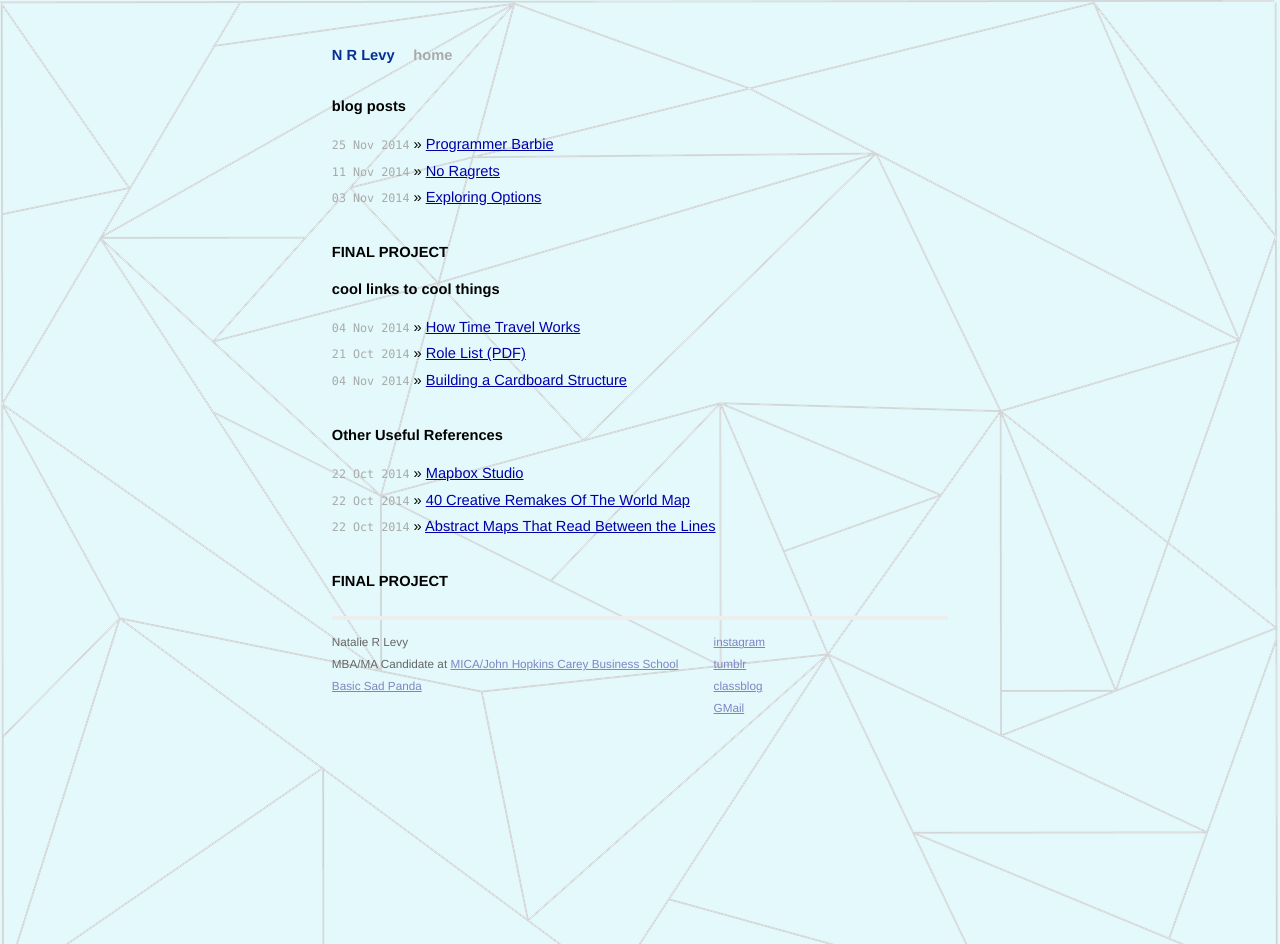
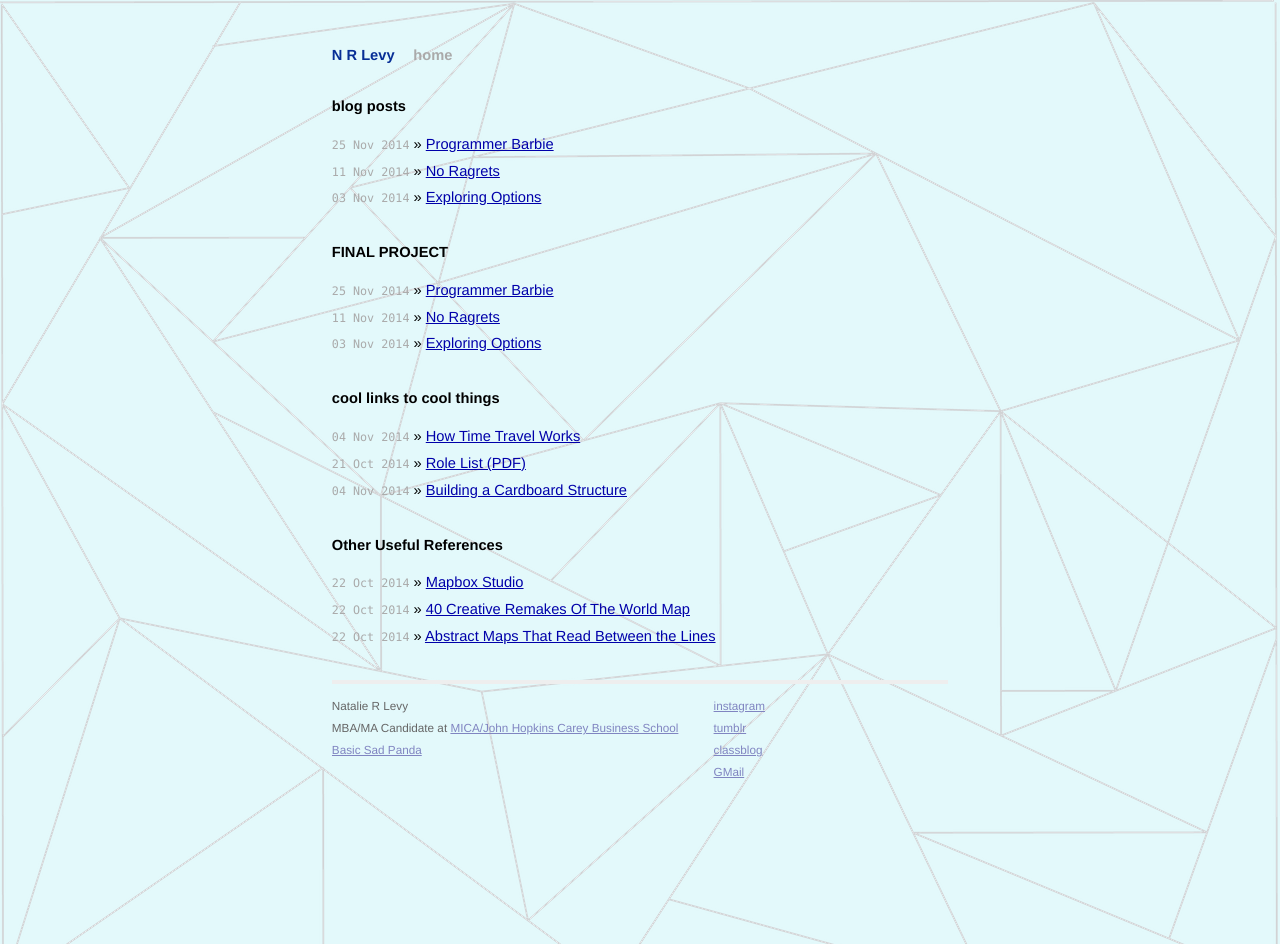
Before and after one commit to nrlevy/clog, a Jekyll site: the page built from index.html, in a window 1280 px wide. Built offline with Jekyll 4.4.1, drawn with Linux system fonts in a browser that asks for light colours; Markdown is read by kramdown in place of the engine named in the settings.

Commit message:
moving it

```diff
--- a/index.html
+++ b/index.html
@@ -12,6 +12,10 @@
   </ul>
 
  <h1>FINAL PROJECT</h1>
+  <ul class="posts">
+    {% for post in site.posts %}
+      <li><span>{{ post.date | date_to_string }}</span> &raquo; <a href="{{ site.url }}/clog{{ post.url }}">{{ post.title }}</a></li>
+    {% endfor %}
 
   </ul>
 
@@ -29,9 +33,8 @@
     <li><span>22 Oct 2014</span> &raquo; <a href="http://www.nytimes.com/2013/12/05/arts/international/abstract-maps-that-read-between-the-lines.html">Abstract Maps That Read Between the Lines</a></li>
   </ul>
 
-  <h1>FINAL PROJECT</h1>
 
-  </ul>
+
 
 
 <!--
```
